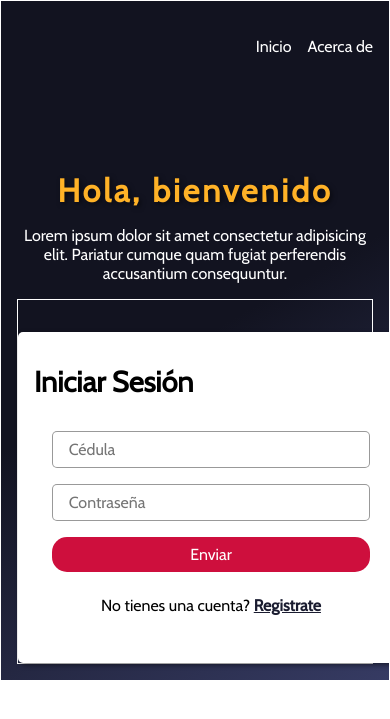
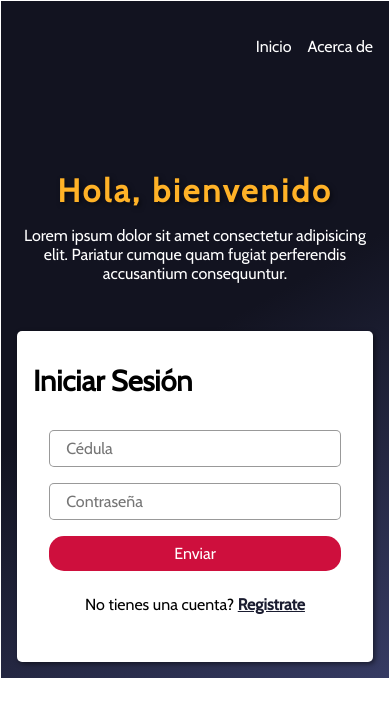
Before and after one commit to czabala847/cotizacion, a PHP site: page /cotizacion/ in a window 390 px wide. Shown: the top 719 px of the page. Run offline with PHP 8.4, Linux system fonts and the light colour scheme.

Commit message:
Mejorando login, colocando la imagen principal de forma responsiva

```diff
--- a/index.php
+++ b/index.php
@@ -24,10 +24,12 @@ htmlHeader('Inicio');
   <div class="container">
     <div class="login-container">
       <div class="login-description">
-        <h1 class="title-primary">Hola, bienvenido</h1>
-        <p>Lorem ipsum dolor sit amet consectetur adipisicing elit. Pariatur cumque quam fugiat perferendis accusantium consequuntur.</p>
+        <div class="login-decription__text">
+          <h1 class="title-primary">Hola, bienvenido</h1>
+          <p>Lorem ipsum dolor sit amet consectetur adipisicing elit. Pariatur cumque quam fugiat perferendis accusantium consequuntur.</p>
+        </div>
         <figure>
-          <!-- <img src="./src/assets/495078-PHE69C-919.png" alt="login imagen" /> -->
+          <img class="login-description__img" src="./src/assets/495078-PHE69C-919.png" alt="login imagen" width="400" />
         </figure>
       </div>
       <div class="login-form" id="container-form" data-up="inactive">
--- a/src/css/style.css
+++ b/src/css/style.css
@@ -36,6 +36,13 @@ figure {
       grid-template-rows: 90px 1fr;
 }
 
+@media only screen and (max-height: 600px) {
+  #app {
+    height: auto;
+    padding-bottom: 1rem;
+  }
+}
+
 @media only screen and (max-width: 468px) {
   #app {
     height: auto;
@@ -57,6 +64,17 @@ figure {
   -webkit-box-align: center;
       -ms-flex-align: center;
           align-items: center;
+}
+
+.grid-center {
+  display: -ms-grid;
+  display: grid;
+  -webkit-box-align: center;
+      -ms-flex-align: center;
+          align-items: center;
+  -webkit-box-pack: center;
+      -ms-flex-pack: center;
+          justify-content: center;
 }
 
 .container {
@@ -257,8 +275,21 @@ input[type="file"] {
   text-transform: initial;
 }
 
-.login-form {
-  border: 1px solid white;
+.login-container {
+  -webkit-box-align: initial;
+      -ms-flex-align: initial;
+          align-items: initial;
+  padding-top: 2rem;
+  height: 80%;
+}
+
+.login-container .login-description {
+  padding-top: 3rem;
+  text-align: center;
+}
+
+.login-container .login-description .login-description__img {
+  width: 100%;
 }
 
 .login-form .form-container {
@@ -271,59 +302,59 @@ input[type="file"] {
           box-shadow: 2px 2px 5px rgba(0, 0, 0, 0.5);
   text-align: center;
   width: 100%;
-  padding-top: 2rem;
+  -webkit-box-sizing: border-box;
+          box-sizing: border-box;
 }
 
-.login-form h2 {
+.login-form .form-container h2 {
   font-size: 1.8rem;
   margin: 0 0 2rem;
   text-align: left;
 }
 
-.login-form form {
+.login-form .form-container form {
   width: 90%;
   margin: 0 auto;
 }
 
-.login-form .login-form__input {
+.login-form .form-container .login-form__input {
   border: 1px solid rgba(0, 0, 0, 0.4);
-  color: black;
+  color: #000;
   margin-bottom: 1rem;
   width: 100%;
   -webkit-box-sizing: border-box;
           box-sizing: border-box;
 }
 
-.login-container {
-  -webkit-box-align: initial;
-      -ms-flex-align: initial;
-          align-items: initial;
-  padding-top: 2rem;
-  height: 80%;
-}
-
-.login-container .login-description {
-  padding-top: 3rem;
-  text-align: center;
-  background: url("../assets/495078-PHE69C-919.png") no-repeat;
-  background-size: 100%;
-  background-position-y: 90%;
-  background-position-x: center;
-}
-
 @media only screen and (max-width: 768px) {
   .login-description {
-    background-image: none !important;
+    display: -ms-grid;
+    display: grid;
+    -ms-grid-columns: 1fr 60%;
+        grid-template-columns: 1fr 60%;
+    -webkit-box-align: center;
+        -ms-flex-align: center;
+            align-items: center;
   }
 }
 
-@media only screen and (max-height: 668px) {
+@media only screen and (max-height: 600px) {
   .login-container {
     height: auto;
     padding: 0 0 1rem;
   }
   .login-description {
     padding-top: 0 !important;
+  }
+}
+
+@media only screen and (max-width: 425px) {
+  .login-description {
+    -ms-grid-columns: 1fr;
+        grid-template-columns: 1fr;
+  }
+  .login-description__img {
+    display: none;
   }
 }
 
--- a/src/sass/base/_containers.scss
+++ b/src/sass/base/_containers.scss
@@ -6,6 +6,12 @@
   display: flex;
   justify-content: $container-justify;
   align-items: $container-align;
+}
+
+.grid-center {
+  display: grid;
+  align-items: $container-justify;
+  justify-content: $container-justify;
 }
 
 .container {
--- a/src/sass/base/_global.scss
+++ b/src/sass/base/_global.scss
@@ -28,12 +28,12 @@ figure {
 //   background-position-x: 110%;
 // }
 
-// @media only screen and (max-height: 600px) {
-//   #app {
-//     height: auto;
-//     padding-bottom: 1rem;
-//   }
-// }
+@media only screen and (max-height: 600px) {
+  #app {
+    height: auto;
+    padding-bottom: 1rem;
+  }
+}
 
 @media only screen and (max-width: 468px) {
   #app {
--- a/src/sass/layout/_login.scss
+++ b/src/sass/layout/_login.scss
@@ -8,18 +8,23 @@
   }
 }
 
+.login-container {
+  @extend .section-container;
+  align-items: initial;
+  padding-top: 2rem;
+  height: 80%;
+
+  & .login-description {
+    padding-top: 3rem;
+    text-align: center;
+
+    & .login-description__img {
+      width: 100%;
+    }
+  }
+}
+
 .login-form {
-  // color: $color-black;
-  // padding: 2rem 1rem;
-  // background-color: $color-white;
-  // border-radius: 5px;
-  // box-shadow: 2px 2px 5px rgba(0, 0, 0, 0.5);
-  // text-align: center;
-  // @include m-flex(space-evenly, initial, column);
-  border: 1px solid white;
-  // display: flex;
-  // align-items: center;
-
   & .form-container {
     color: $color-black;
     margin-top: 2rem;
@@ -29,8 +34,7 @@
     box-shadow: 2px 2px 5px rgba(0, 0, 0, 0.5);
     text-align: center;
     width: 100%;
-    padding-top: 2rem;
-  }
+    box-sizing: border-box;
 
     & h2 {
       font-size: 1.8rem;
@@ -45,41 +49,23 @@
 
     & .login-form__input {
       border: 1px solid rgba(0, 0, 0, 0.4);
-    color: black;
+      color: $color-black;
       margin-bottom: 1rem;
       width: 100%;
       box-sizing: border-box;
     }
   }
+}
 
-.login-container {
-  @extend .section-container;
-  align-items: initial;
-  padding-top: 2rem;
-  height: 80%;
-
-  & .login-description {
-    padding-top: 3rem;
-    text-align: center;
-    background: url("../assets/495078-PHE69C-919.png") no-repeat;
-    background-size: 100%;
-    background-position-y: 90%;
-    background-position-x: center;
+@media only screen and (max-width: 768px) {
+  .login-description {
+    display: grid;
+    grid-template-columns: 1fr 60%;
+    align-items: center;
   }
 }
 
-// .login-description {
-//   align-self: flex-start;
-//   margin-top: 1rem;
-// }
-
-@media only screen and (max-width: 768px) {
-  .login-description {
-    background-image: none !important;
-  }
-}
-
-@media only screen and (max-height: 668px) {
+@media only screen and (max-height: 600px) {
   .login-container {
     height: auto;
     padding: 0 0 1rem;
@@ -89,3 +75,13 @@
     padding-top: 0 !important;
   }
 }
+
+@media only screen and (max-width: 425px) {
+  .login-description {
+    grid-template-columns: 1fr;
+  }
+
+  .login-description__img {
+    display: none;
+  }
+}
```
Also changed, not shown: 1 other file. Lines whose indentation alone changed are shown as unchanged.
